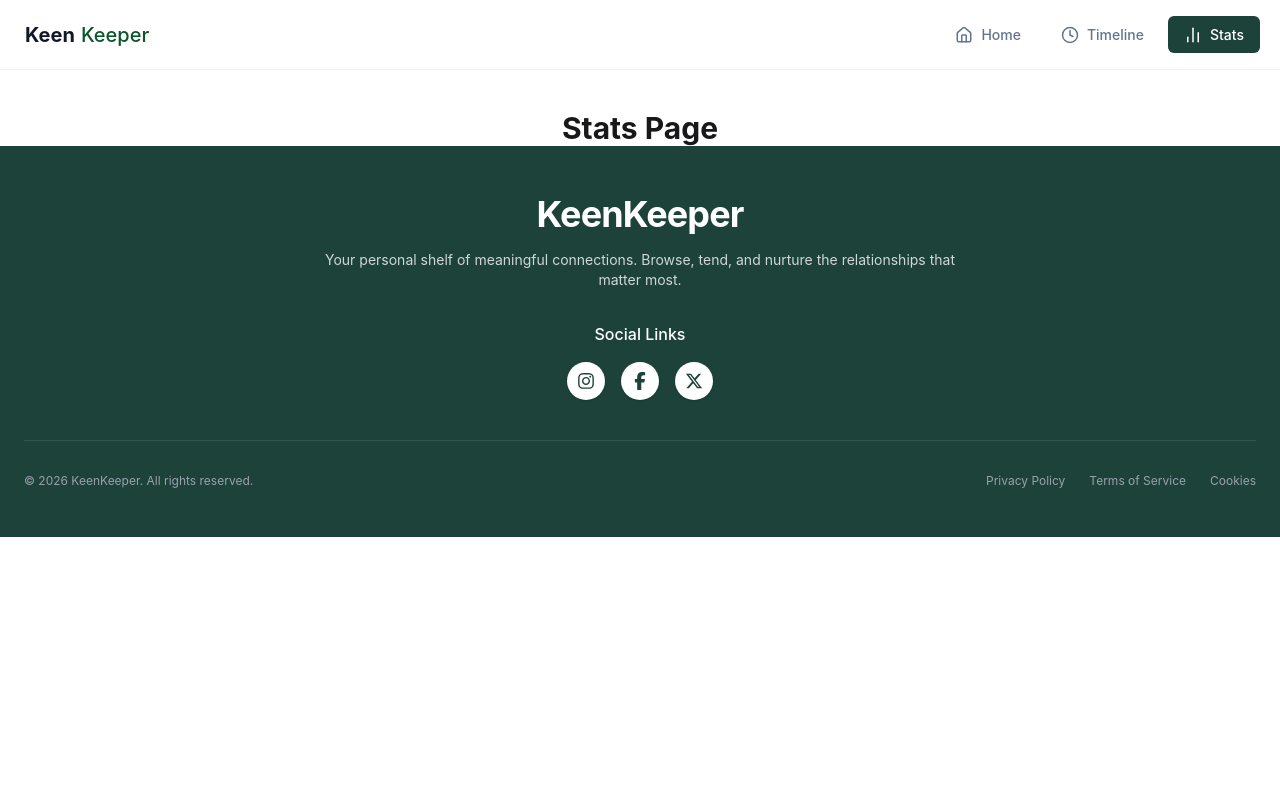
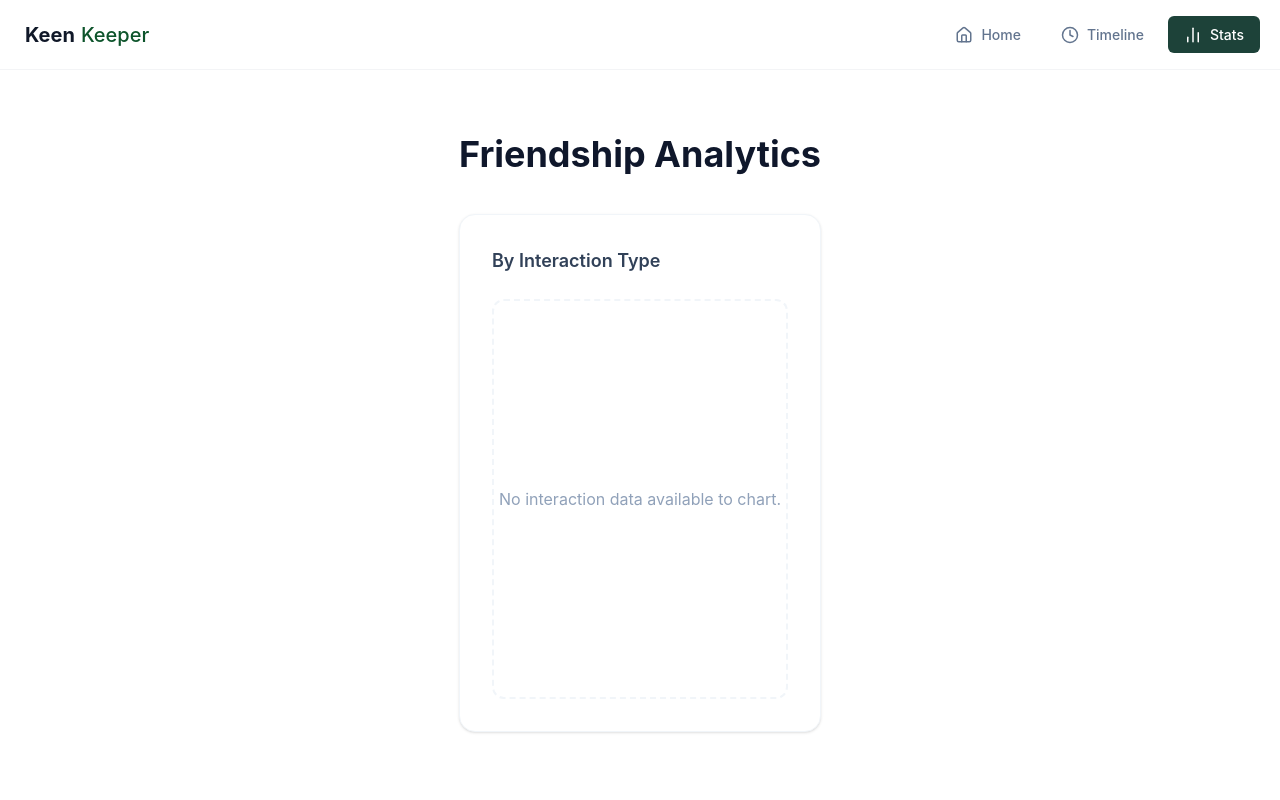
Before and after one commit to shafikulnayem10/PH_A-7-keen-keeper, a Next.js app: page /stats in a window 1280 px wide. Shown: the top 800 px of the page. Built offline with nearby package versions, Linux system fonts and the light colour scheme.

Commit message:
added stats using context api

```diff
--- a/package.json
+++ b/package.json
@@ -15,7 +15,8 @@
     "react": "19.2.4",
     "react-dom": "19.2.4",
     "react-icons": "^5.6.0",
-    "react-toastify": "^11.0.5"
+    "react-toastify": "^11.0.5",
+    "recharts": "^3.8.1"
   },
   "devDependencies": {
     "@tailwindcss/postcss": "^4.2.2",
--- a/src/app/stats/page.jsx
+++ b/src/app/stats/page.jsx
@@ -1,9 +1,71 @@
-import React from 'react'
+"use client";
+import React, { useEffect, useState } from 'react';
+import { useFriends } from '@/hooks/useFriendsHook/useFriends';
+import { PieChart, Pie, Cell, ResponsiveContainer, Legend, Tooltip } from 'recharts';
 
-export default function Statspage() {
+const StatsPage = () => {
+  const { activities } = useFriends();
+  const [mounted, setMounted] = useState(false);
+
+
+  useEffect(() => {
+    setMounted(true);
+  }, []);
+
+  const dataMap = activities.reduce((acc, curr) => {
+    acc[curr.type] = (acc[curr.type] || 0) + 1;
+    return acc;
+  }, {});
+
+  const chartData = [
+    { name: 'Call', value: dataMap['Call'] || 0, color: '#1d4239' },
+    { name: 'Text', value: dataMap['Text'] || 0, color: '#a855f7' },
+    { name: 'Video', value: dataMap['Video'] || 0, color: '#22c55e' },
+  ].filter(item => item.value > 0);
+
+
+  if (!mounted) return null;
+
   return (
-    <div>
-      <h1 className='text-3xl font-bold text-center mt-10'>Stats Page</h1>
+    <div className="max-w-5xl mx-auto py-16 px-6 min-h-screen">
+      <h1 className="text-4xl font-bold text-slate-900 mb-10">Friendship Analytics</h1>
+
+      <div className="bg-white p-8 rounded-2xl border border-slate-100 shadow-sm">
+        <h3 className="text-lg font-semibold text-slate-700 mb-6">By Interaction Type</h3>
+
+
+        <div style={{ width: '100%', height: '400px' }} className="relative">
+          {chartData.length > 0 ? (
+            <ResponsiveContainer width="100%" height="100%" minWidth={0} minHeight={0}>
+              <PieChart>
+                <Pie
+                  data={chartData}
+                  cx="50%"
+                  cy="50%"
+                  innerRadius={80}
+                  outerRadius={120}
+                  paddingAngle={5}
+                  dataKey="value"
+                >
+                  {chartData.map((entry, index) => (
+                    <Cell key={`cell-${index}`} fill={entry.color} />
+                  ))}
+                </Pie>
+                <Tooltip
+                  contentStyle={{ borderRadius: '12px', border: 'none', boxShadow: '0 4px 12px rgba(0,0,0,0.1)' }}
+                />
+                <Legend iconType="circle" verticalAlign="bottom" height={36}/>
+              </PieChart>
+            </ResponsiveContainer>
+          ) : (
+            <div className="flex items-center justify-center h-full text-slate-400 border-2 border-dashed border-slate-100 rounded-xl">
+              <p>No interaction data available to chart.</p>
+            </div>
+          )}
+        </div>
+      </div>
     </div>
-  )
-}
+  );
+};
+
+export default StatsPage;
--- a/src/components/Stats/Stats.jsx
+++ b/src/components/Stats/Stats.jsx
@@ -45,7 +45,7 @@ const Stats = () => {
 
 
           <div className="bg-white border border-gray-100 shadow-sm rounded-xl py-10 px-4">
-            <div className="text-4xl font-bold text-amber-600 mb-1">{needAttentionCount}</div>
+            <div className="text-4xl font-bold text-slate-800 mb-1">{needAttentionCount}</div>
             <div className="text-slate-500 text-sm font-medium">Need Attention</div>
           </div>
 
```
Also changed, not shown: 1 other file (tests, documents, lock files or other folders).
